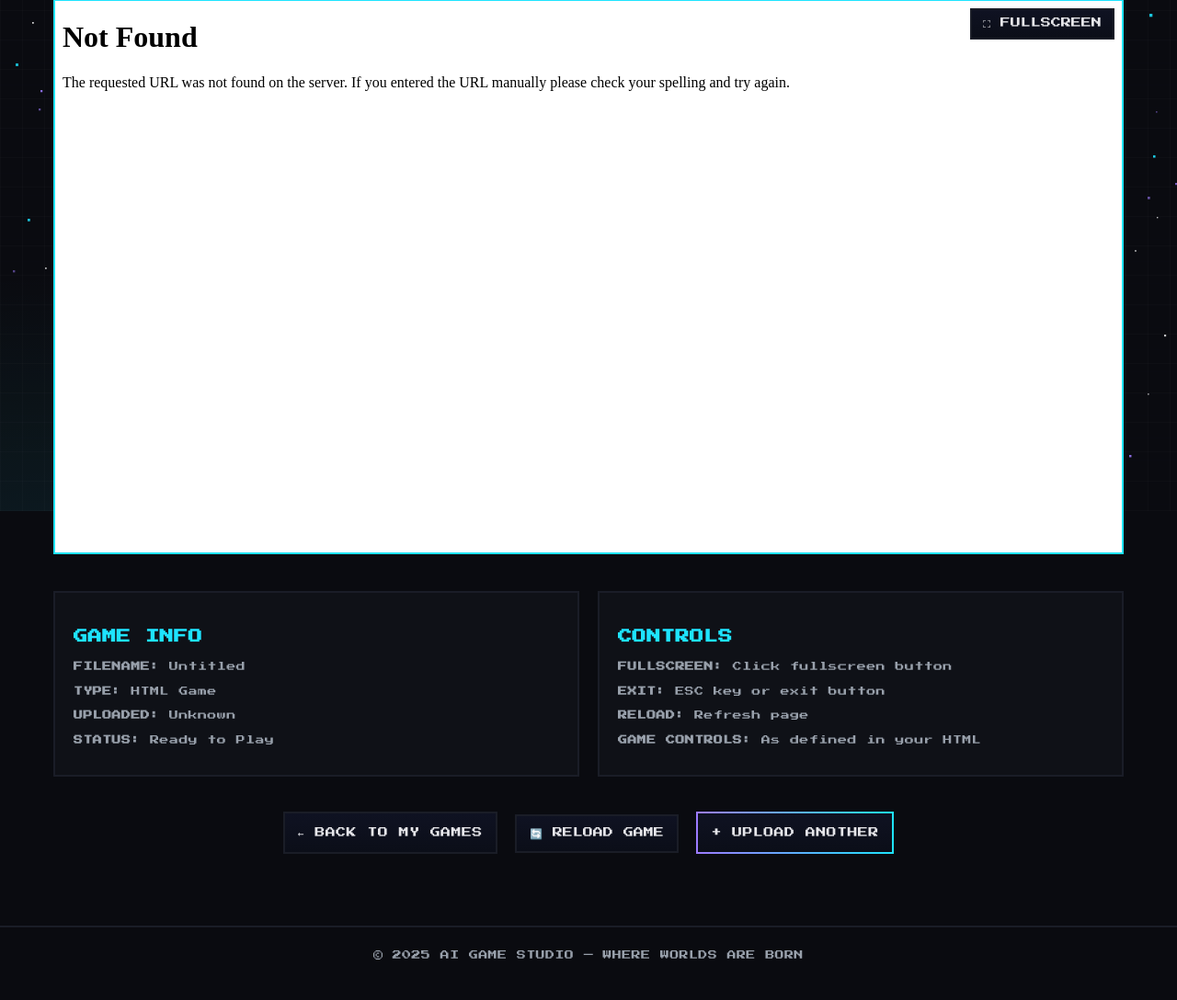
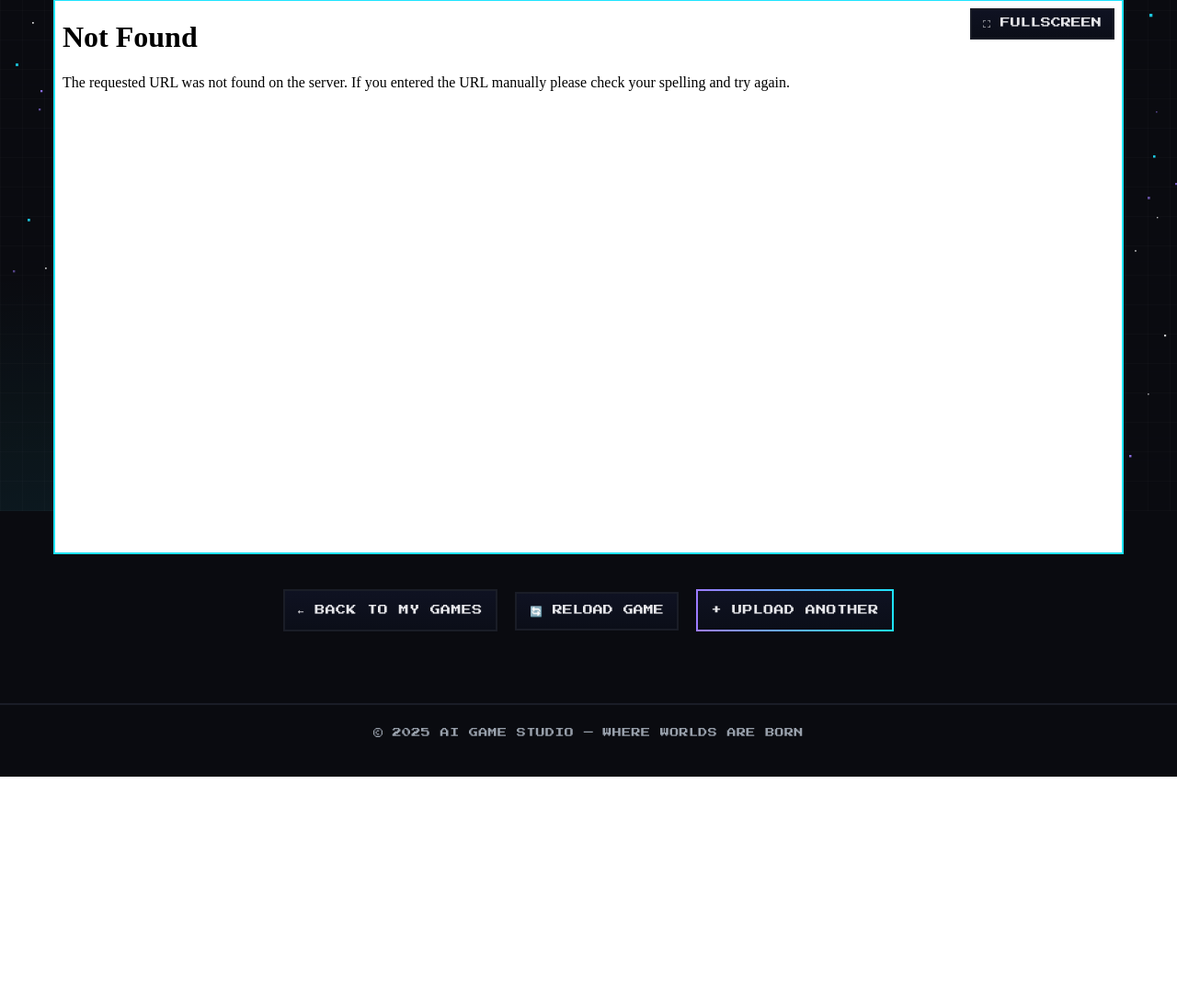
Before and after one commit to AgvanTsydypov/gameengine, a Flask app: template templates/play_uploaded_game.html in a window 1280 px wide. Shown: the part 244-1332 px from the top of the page at 92% size. After the commit the page ends 1089 px from the top, so only its background shows below. Run offline with Flask 3, Linux system fonts and the light colour scheme; the template is opened without the code that fills it, so the values that code supplies are empty.

Commit message:
simple UI fix for play_uploaded_game page

```diff
--- a/templates/play_uploaded_game.html
+++ b/templates/play_uploaded_game.html
@@ -1,6 +1,6 @@
 {% extends "base.html" %}
 
-{% block title %}{{ game.filename or 'Uploaded Game' }} - AI Game Studio{% endblock %}
+{% block title %}{{ game.filename[:-5].replace('_', ' ').title() or 'Uploaded Game' }} - AI Game Studio{% endblock %}
 
 {% block content %}
 <main>
@@ -45,27 +45,6 @@
       </div>
 
       <!-- Game Info -->
-      <div style="display: grid; grid-template-columns: 1fr 1fr; gap: 20px;">
-        <div style="border: 2px solid var(--line); background: var(--card); padding: 20px;">
-          <h3 style="color: var(--cyber); margin-bottom: 12px;">GAME INFO</h3>
-          <div style="color: var(--muted); font-size: 10px;">
-            <p><strong>FILENAME:</strong> {{ game.filename or 'Untitled' }}</p>
-            <p><strong>TYPE:</strong> HTML Game</p>
-            <p><strong>UPLOADED:</strong> {{ game.created_at[:10] if game.created_at else 'Unknown' }}</p>
-            <p><strong>STATUS:</strong> Ready to Play</p>
-          </div>
-        </div>
-
-        <div style="border: 2px solid var(--line); background: var(--card); padding: 20px;">
-          <h3 style="color: var(--cyber); margin-bottom: 12px;">CONTROLS</h3>
-          <div style="color: var(--muted); font-size: 10px;">
-            <p><strong>FULLSCREEN:</strong> Click fullscreen button</p>
-            <p><strong>EXIT:</strong> ESC key or exit button</p>
-            <p><strong>RELOAD:</strong> Refresh page</p>
-            <p><strong>GAME CONTROLS:</strong> As defined in your HTML</p>
-          </div>
-        </div>
-      </div>
 
       <!-- Action Buttons -->
       <div style="text-align: center; margin-top: 40px;">
```
